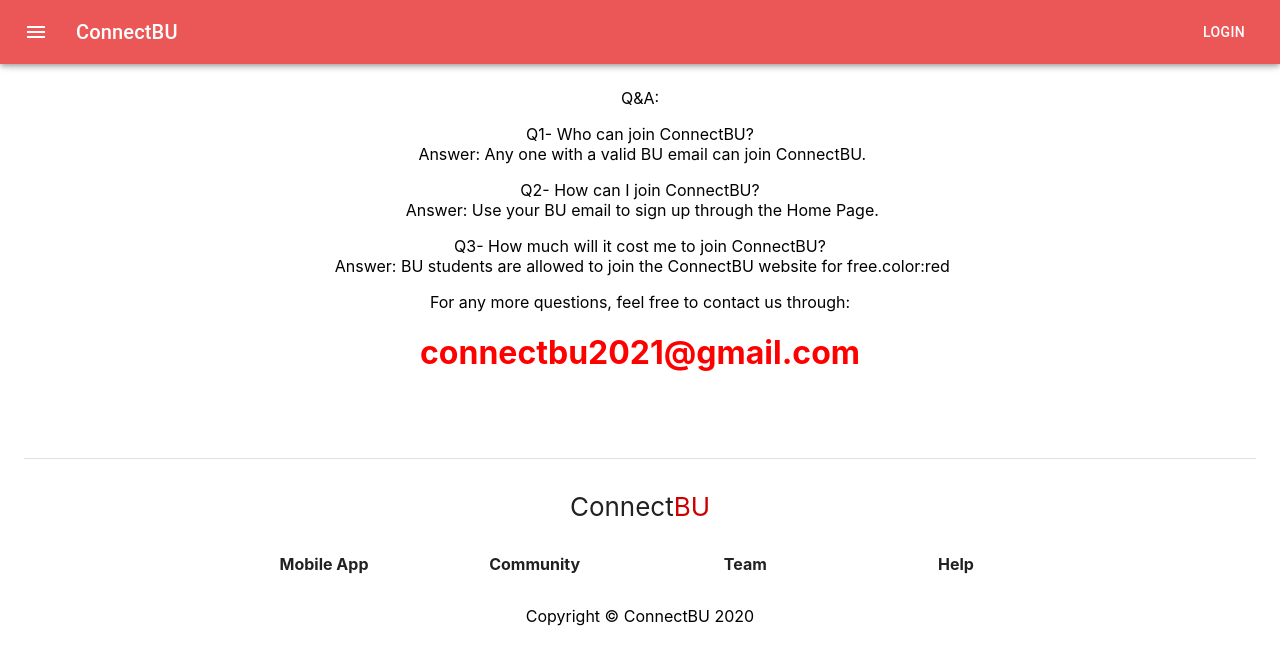
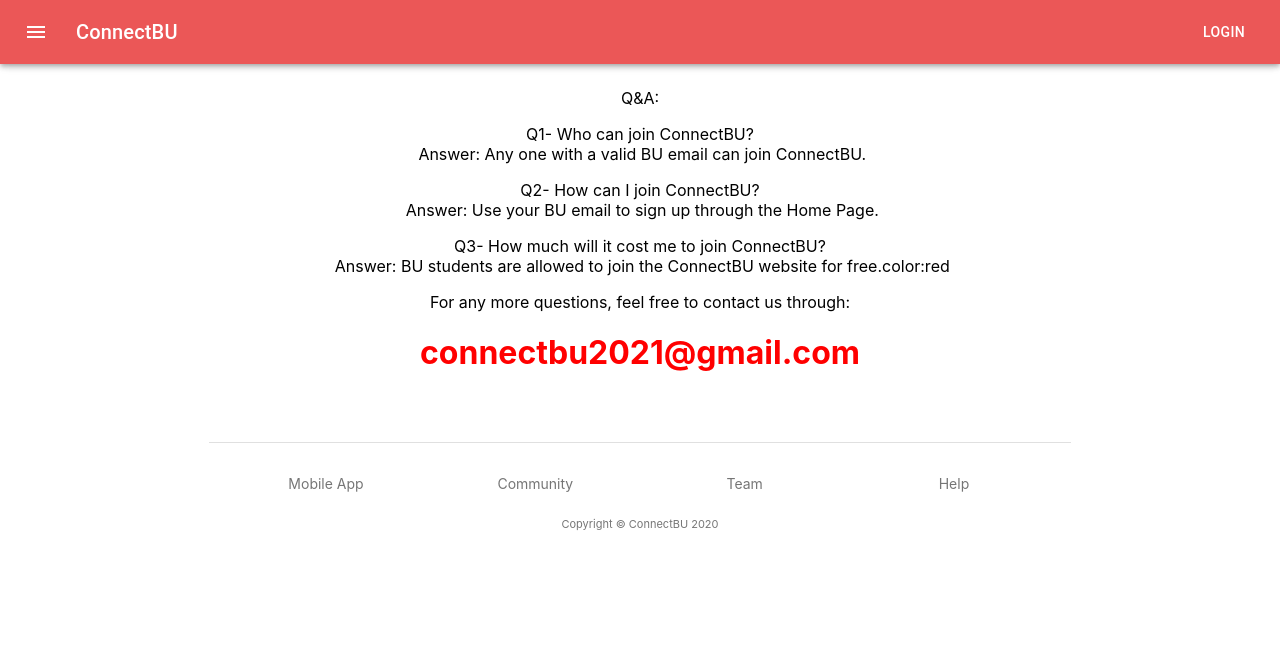
Before and after one commit to bchan/ConnectBU, a React (Create React App) app in the folder frontend/: page /support in a window 1280 px wide. Shown: the top 664 px of the page. Built offline with nearby package versions, Linux system fonts and the light colour scheme.

Commit message:
Adjusted styling for links in the footer

```diff
--- a/frontend/src/components/Footer.js
+++ b/frontend/src/components/Footer.js
@@ -7,28 +7,40 @@
 
 export default function Footer() {
   const classes = useStyles();
+  const links = [
+    {
+      name: 'Mobile App',
+      link: '/',
+    },
+    {
+      name: 'Community',
+      link: '/',
+    },
+    {
+      name: 'Team',
+      link: '/',
+    },
+    {
+      name: 'Help',
+      link: '/',
+    },
+  ]
 
   return (
     <footer className={classes.footer}>
       <Container maxWidth="xl" className={classes.container}>
-        <Divider />
-        <Grid container spacing={4} justify="center" alignItems="stretch" className={classes.grid}>
-          <Grid item xs={12} sm={12} className={classes.logo} component={Link} to={"/"}>
-            Connect<span style={{color: '#CC0000'}}>BU</span>
-          </Grid>
-          <Grid item xs={8} sm={2} className={classes.gridItem} component={Link} to={"/"}>
-            Mobile App
-          </Grid>
-          <Grid item xs={8} sm={2} className={classes.gridItem} component={Link} to={"/"}>
-            Community
-          </Grid>
-          <Grid item xs={8} sm={2} className={classes.gridItem} component={Link} to={"/"}>
-            Team
-          </Grid>
-          <Grid item xs={8} sm={2} className={classes.gridItem} component={Link} to={"/support"}>
-            Help
-          </Grid>
-          <Grid item xs={12} sm={12}>
+        <Divider className={classes.divider} />
+        <Grid container spacing={3} justify="center" alignItems="stretch" className={classes.grid}>
+
+          {links.map((element) => {
+            return (
+              <Grid item xs={8} sm={2}>
+                <Link to={element.link} className={classes.gridItem}>{element.name}</Link>
+              </Grid>
+            )
+          })}
+
+          <Grid item xs={12} sm={12} className={classes.copyright}>
             Copyright © ConnectBU 2020
           </Grid>
         </Grid>
--- a/frontend/src/styles/Footer.styles.js
+++ b/frontend/src/styles/Footer.styles.js
@@ -2,24 +2,29 @@
 
 export const useStyles = makeStyles((theme) => ({
   footer: {
-    padding: theme.spacing(8, 0),
+    padding: theme.spacing(6, 0),
   },
   container: {
     textAlign: 'center',
+
+  },
+  divider: {
+    width: '70%',
+    marginLeft: 'auto',
+    marginRight: 'auto'
   },
   grid: {
-    padding: theme.spacing(4, 0),
+    paddingTop: '30px',
     justifyContent: 'center',
   },
   gridItem: {
-    color: theme.palette.text.primary,
+    color: theme.palette.text.secondary,
     height: '100%',
     textDecoration: 'none',
-    fontWeight: 'bold',
+    fontSize: 14
   },
-  logo: {
-    color: theme.palette.text.primary,
-    fontSize: 26,
-    textDecoration: 'none',
-  },
+  copyright: {
+    color: theme.palette.text.secondary,
+    fontSize: 11,
+  }
 }));
```
